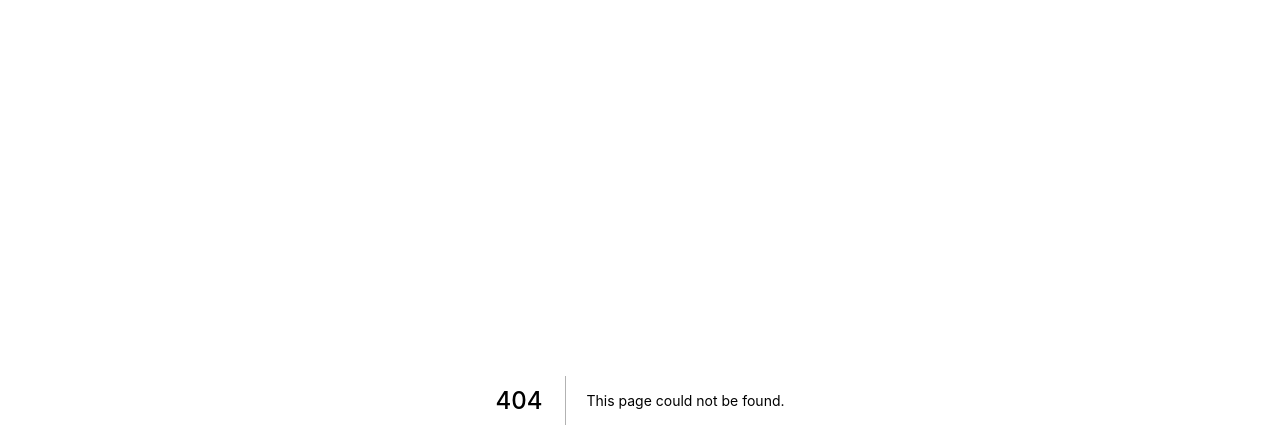
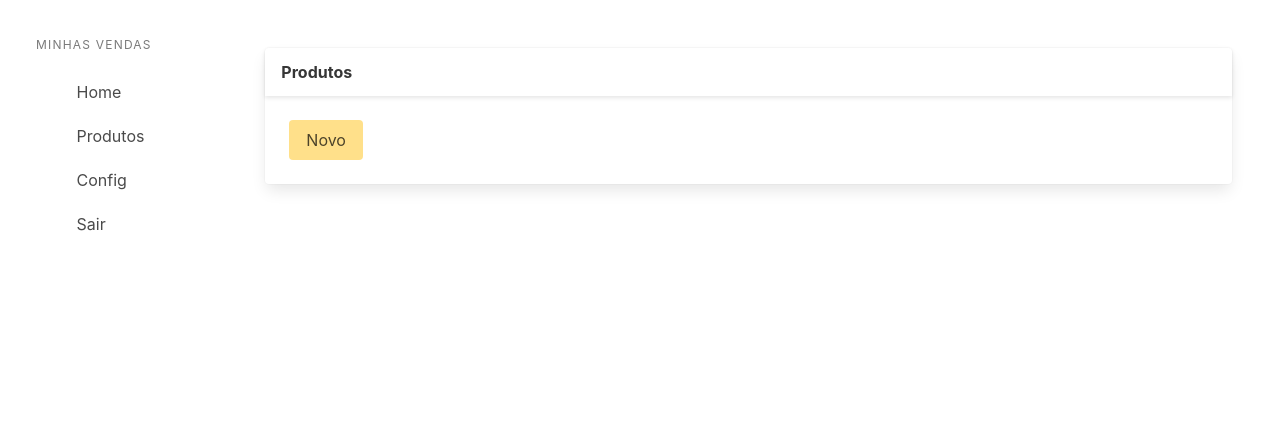
Before and after one commit to marcosmour/vendasappfrontend, a Next.js app: page /consultas/produtos in a window 1280 px wide. Before the commit this address had no page. Shown: the top 448 px of the page. Built offline with nearby package versions, Linux system fonts and the light colour scheme.

Commit message:
Criando a tela de listagem de produtos

```diff
--- a/src/components/index.ts
+++ b/src/components/index.ts
@@ -1,3 +1,3 @@
 export { Layout } from './layout'
-export { CadastroProdutos} from './produtos'
+export { CadastroProdutos, ListagemProdutos} from './produtos'
 export { Input, Message} from './common'
--- a/src/components/layout/menu/index.tsx
+++ b/src/components/layout/menu/index.tsx
@@ -8,7 +8,7 @@
             </p>
             <ul className="menu-list">
                <MenuItem href="/" label="Home" />
-               <MenuItem href="/cadastros/produtos" label="Produtos" />
+               <MenuItem href="/consultas/produtos" label="Produtos" />
                <MenuItem href="/" label="Config" />
                <MenuItem href="/" label="Sair" />
             </ul>
--- a/src/components/produtos/cadastro/index.tsx
+++ b/src/components/produtos/cadastro/index.tsx
@@ -5,6 +5,7 @@
 import {converterEmBigDecimal } from 'app/util/money'
 import { Alert} from 'components/common/message'
 import * as yup from 'yup'
+import Link from 'next/link'
 
 
 const msgCampoObrigatorio = "Campo Obrigatório";
@@ -157,7 +158,9 @@
                      </button>
                          </div>
                           <div className="control">
-                  <button className="button ">Cancel</button>
+                            <Link href="/consultas/produtos">
+                                 <button className="button ">Voltar</button>
+                            </Link>
                  </div>
             </div>
         </Layout>
--- a/src/components/produtos/index.ts
+++ b/src/components/produtos/index.ts
@@ -1 +1,2 @@
 export { CadastroProdutos} from './cadastro'
+export { ListagemProdutos} from './listagem'
--- /dev/null
+++ b/src/components/produtos/listagem/index.tsx
@@ -0,0 +1,13 @@
+import { Layout} from 'components'
+import Link from 'next/link'
+
+export const ListagemProdutos: React.FC = () => {
+    return (
+        <Layout titulo="Produtos">
+            <Link href="/cadastros/produtos">
+            <button className="button is-warning">Novo</button>
+            </Link>
+            <br />
+        </Layout>
+    )
+}
--- /dev/null
+++ b/src/pages/consultas/produtos/index.tsx
@@ -0,0 +1,3 @@
+import { ListagemProdutos} from 'components'
+
+export default ListagemProdutos
```
